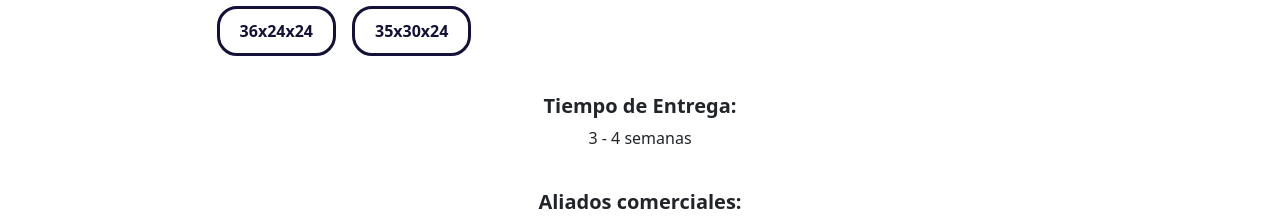
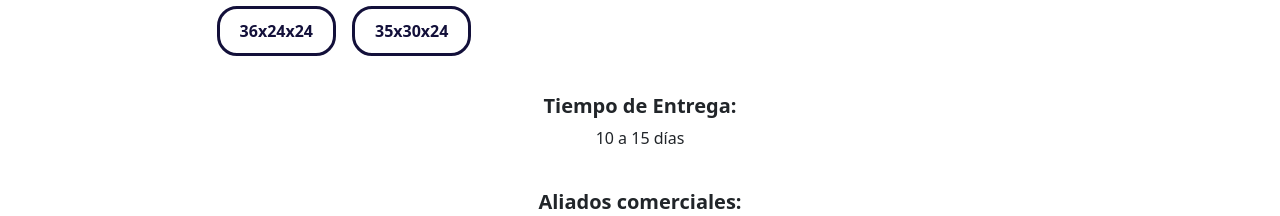
Before and after one commit to Xserrano02/cargo-premire, a React (Create React App) app: page /detalles in a window 1280 px wide. Shown: the part 880-1096 px from the top of the page. Built offline with nearby package versions, Linux system fonts and the light colour scheme.

Commit message:
Cambios tiempo de entrega

```diff
--- a/src/Screens/Detalles.js
+++ b/src/Screens/Detalles.js
@@ -67,7 +67,7 @@ export default function Detalles() {
         "36x24x24",
         "35x30x24",
       ],
-      tiempoEntrega: "3 - 4 semanas",
+      tiempoEntrega: "10 a 15 días",
       CobroPeso: "No se cobra por Peso",
     },
     {
@@ -119,7 +119,7 @@ export default function Detalles() {
         "30x30x30",
         "42x29x25",
       ],
-      tiempoEntrega: "3 - 4 semanas",
+      tiempoEntrega: "2 - 3 semanas",
       CobroPeso: "No se cobra por Peso",
     },
     {
@@ -136,7 +136,7 @@ export default function Detalles() {
         "30x30x30",
         "42x29x25",
       ],
-      tiempoEntrega: "3 - 4 semanas",
+      tiempoEntrega: "4 - 6 semanas",
       CobroPeso: "No se cobra por Peso",
     },
     {
```
